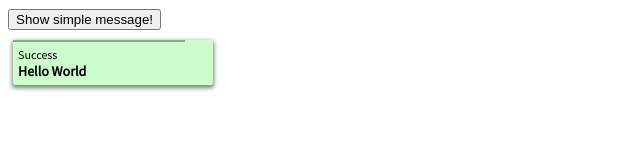
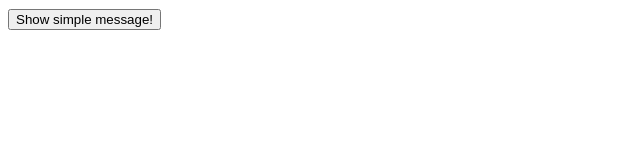
Before and after one commit to js-tasks-ru/js-20210921_iampokrovsky, a website: page 05-dom-document-loading/1-notification/index.html in a window 1280 px wide. Both pictures are taken after a click on the button "Show simple message!". Shown: the whole page, without its empty margins (0-640 px from the left). Drawn offline with Linux system fonts and the light colour scheme.

Commit message:
Вносит правки в компонент NotificationMessage

```diff
--- a/05-dom-document-loading/1-notification/index.html
+++ b/05-dom-document-loading/1-notification/index.html
@@ -12,7 +12,7 @@
 
   btn1.addEventListener('click', () => {
     const notification = new NotificationMessage('Hello World', {
-      duration: 20000,
+      duration: 2000,
       type: 'success'
     });
 
--- a/05-dom-document-loading/1-notification/index.js
+++ b/05-dom-document-loading/1-notification/index.js
@@ -1,5 +1,5 @@
 export default class NotificationMessage {
-  static currentInstance;
+  static activeNotification;
   static types = ['success', 'error'];
   type;
   message;
@@ -7,11 +7,10 @@ export default class NotificationMessage {
   element;
   timer;
 
-  constructor(
-    message = '', {
-      duration = 2000,
-      type = 'success'
-    } = {}) {
+  constructor(message = '', {
+    duration = 2000,
+    type = 'success'
+  } = {}) {
     this.message = message;
     this.duration = duration;
 
@@ -19,18 +18,12 @@ export default class NotificationMessage {
       this.type = type;
     }
 
-    if (NotificationMessage.currentInstance) {
-      NotificationMessage.currentInstance.destroy();
-    }
-
-    NotificationMessage.currentInstance = this;
-
     this.render();
   }
 
   get template() {
     return `
-      <div class="notification ${this.type}" style="--value:${this.duration}ms">
+      <div class="notification ${this.type}" style="--value:${this.duration / 1000}s">
         <div class="timer"></div>
         <div class="inner-wrapper">
           <div class="notification-header">${this.type}</div>
@@ -46,22 +39,29 @@ export default class NotificationMessage {
     this.element = element.firstElementChild;
   }
 
-  show(targetElement = document.body) {
-    targetElement.append(this.element);
-    this.initCountdown();
-  }
+  show(parent = document.body) {
+    if (NotificationMessage.activeNotification) {
+      NotificationMessage.activeNotification.remove();
+    }
 
-  initCountdown() {
-    this.timer = setTimeout(() => this.destroy(), this.duration);
+    parent.append(this.element);
+
+    this.timer = setTimeout(() => this.remove(), this.duration);
+
+    NotificationMessage.activeNotification = this;
   }
 
   remove() {
     clearTimeout(this.timer);
-    this.element.remove();
+
+    if (this.element) {
+      this.element.remove();
+    }
   }
 
   destroy() {
     this.remove();
-    NotificationMessage.currentInstance = null;
+    this.element = null;
+    NotificationMessage.activeNotification = null;
   }
 }
```
